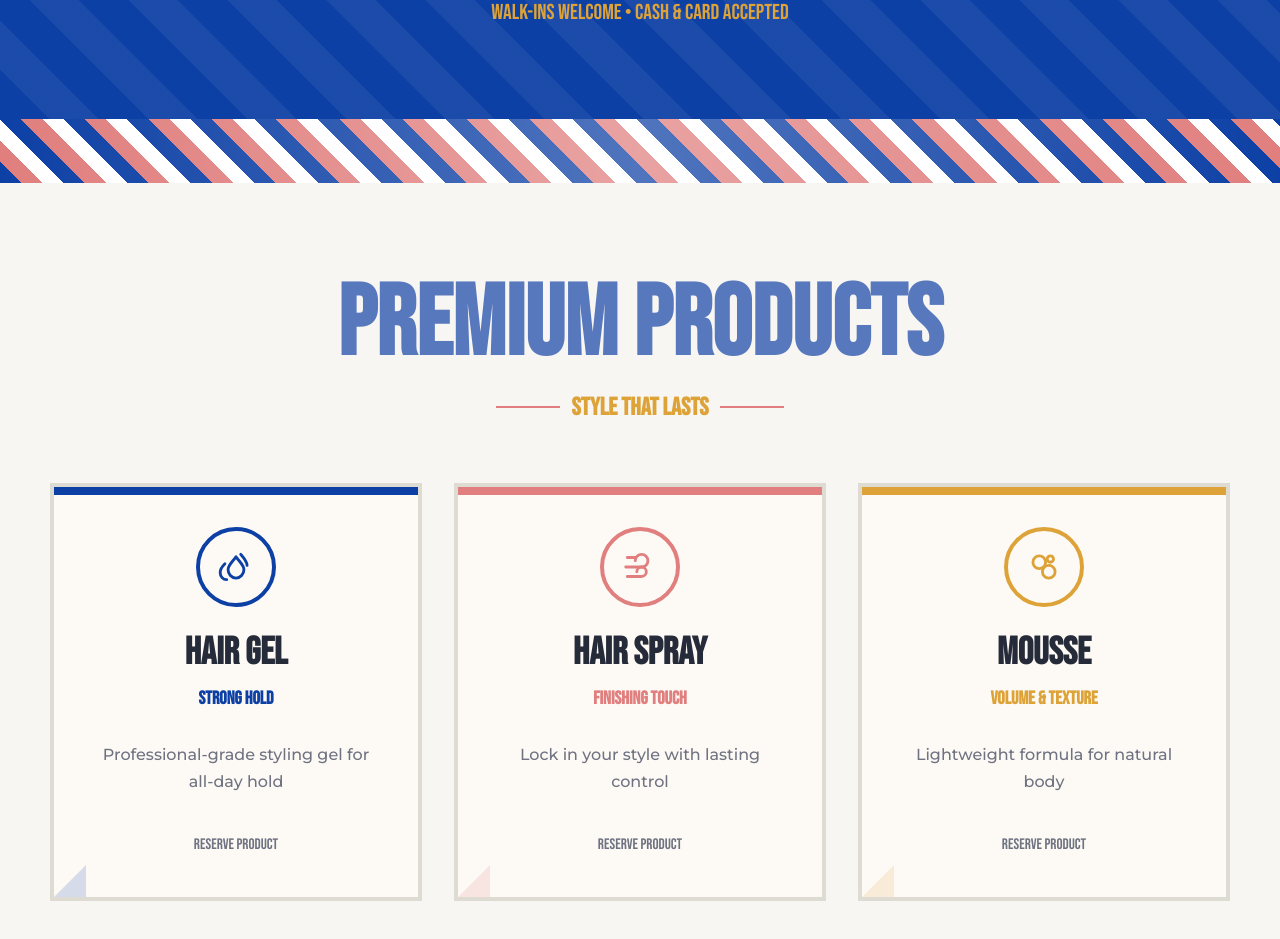
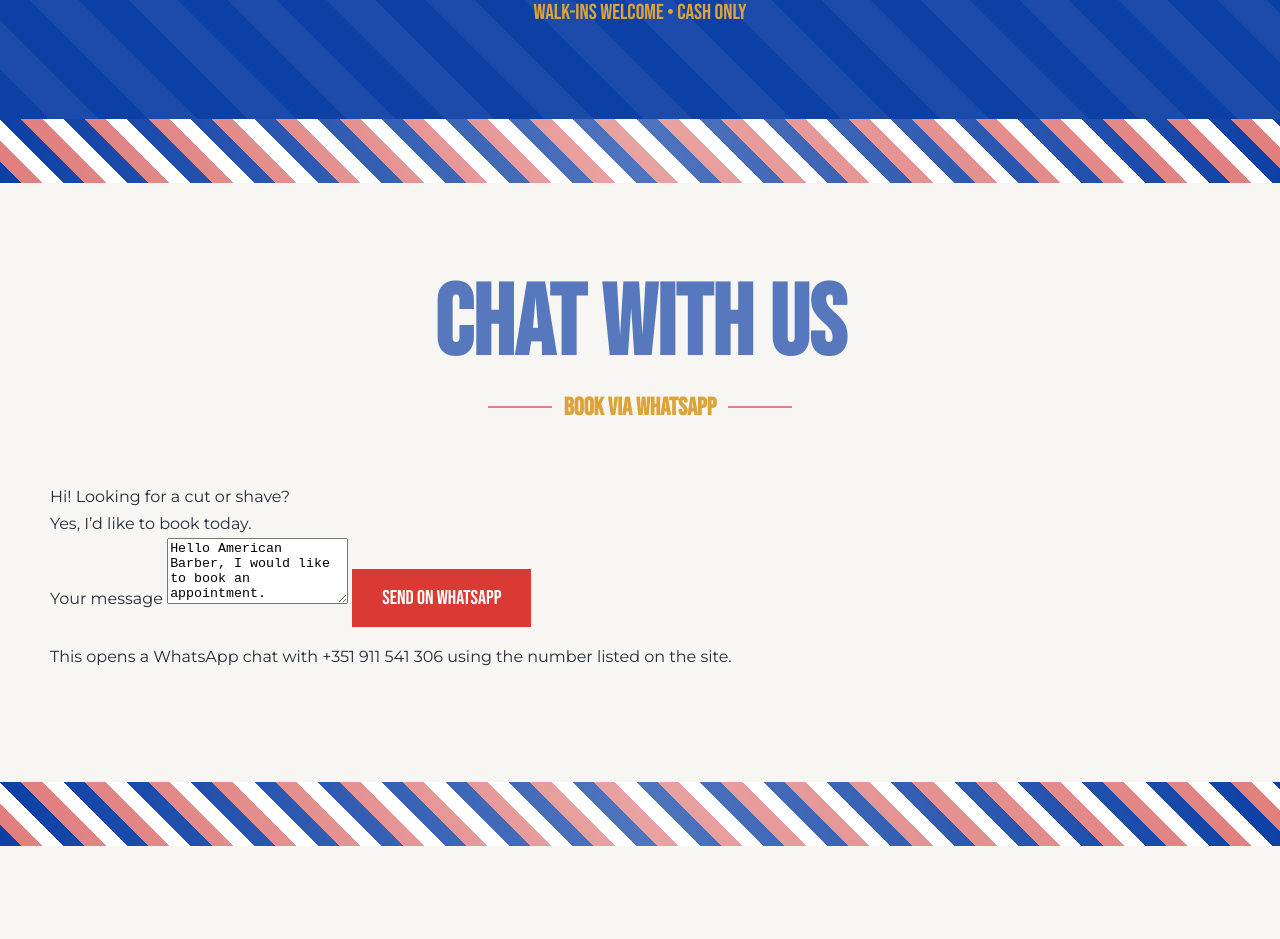
Before and after one commit to benketer94-blip/American-Barber, a plain HTML site: page index.html in a window 1280 px wide. Shown: the part 1838-2777 px from the top of the page. Drawn offline with Linux system fonts and the light colour scheme.

Commit message:
Update index.html

```diff
--- a/index.html
+++ b/index.html
@@ -155,77 +155,55 @@
             </article>
           </div>
 
-          <p class="note">Walk-ins welcome • Cash &amp; card accepted</p>
+          <p class="note">Walk-ins welcome • Cash only</p>
         </div>
       </section>
 
       <div class="barber-pole" aria-hidden="true"></div>
 
-      <section class="products">
+      <section class="products" id="products">
         <div class="container">
           <header class="section-title">
-            <h2>Premium Products</h2>
+            <h2>Chat With Us</h2>
             <div class="subhead">
               <span></span>
-              <strong>Style That Lasts</strong>
+              <strong>Book via WhatsApp</strong>
               <span></span>
             </div>
           </header>
 
-          <div class="product-grid">
-            <button
-              class="product-card product-card--blue"
-              type="button"
-              data-product="Hair Gel - Strong Hold"
-            >
-              <div class="product-icon">
-                <svg viewBox="0 0 24 24" aria-hidden="true">
-                  <path d="M7 13.5c0 3 2.2 5.5 5 5.5s5-2.5 5-5.5c0-2.6-3-5-5-8-2 3-5 5.4-5 8Z" />
-                  <path d="M5 10c-1.7 1.7-3 3.4-3 5.5C2 18 3.8 20 6.1 20" />
-                  <path d="M15 4c2 2.3 4 4.5 4 7" />
-                </svg>
+          <div class="chat-shell">
+            <div class="chat-card">
+              <div class="chat-bubbles" aria-hidden="true">
+                <div class="chat-bubble chat-bubble--barber">
+                  Hi! Looking for a cut or shave?
+                </div>
+                <div class="chat-bubble chat-bubble--user">
+                  Yes, I’d like to book today.
+                </div>
               </div>
-              <h3>Hair Gel</h3>
-              <strong>Strong Hold</strong>
-              <p>Professional-grade styling gel for all-day hold</p>
-              <span>Reserve Product</span>
-            </button>
 
-            <button
-              class="product-card product-card--red"
-              type="button"
-              data-product="Hair Spray - Finishing Touch"
-            >
-              <div class="product-icon">
-                <svg viewBox="0 0 24 24" aria-hidden="true">
-                  <path d="M3 12h10a4 4 0 1 0-4-4" />
-                  <path d="M4 6h5" />
-                  <path d="M4 18h9a3 3 0 1 0-3-3" />
-                </svg>
-              </div>
-              <h3>Hair Spray</h3>
-              <strong>Finishing Touch</strong>
-              <p>Lock in your style with lasting control</p>
-              <span>Reserve Product</span>
-            </button>
+              <form class="chat-form" id="whatsapp-chat-form">
+                <label for="whatsapp-message">Your message</label>
+                <textarea
+                  id="whatsapp-message"
+                  name="whatsapp-message"
+                  rows="4"
+                  placeholder="Tell us what you need..."
+                >Hello American Barber, I would like to book an appointment.</textarea>
+                <button class="button button--primary" type="submit">
+                  Send on WhatsApp
+                </button>
+              </form>
 
-            <button
-              class="product-card product-card--gold"
-              type="button"
-              data-product="Mousse - Volume & Texture"
-            >
-              <div class="product-icon">
-                <svg viewBox="0 0 24 24" aria-hidden="true">
-                  <circle cx="9" cy="9" r="4" />
-                  <circle cx="15" cy="15" r="4" />
-                  <circle cx="16" cy="7" r="2" />
-                </svg>
-              </div>
-              <h3>Mousse</h3>
-              <strong>Volume &amp; Texture</strong>
-              <p>Lightweight formula for natural body</p>
-              <span>Reserve Product</span>
-            </button>
+              <p class="chat-note">
+                This opens a WhatsApp chat with
+                <a href="https://wa.me/351911541306" target="_blank" rel="noopener">
+                  +351 911 541 306
+                </a>
+                using the number listed on the site.
+              </p>
+            </div>
           </div>
         </div>
       </section>
@@ -351,8 +329,8 @@
                 <path d="M12 6v6l4 2" />
               </svg>
               <strong>Hours</strong>
-              <span>Mon - Sat: 9:00 - 19:00</span>
-              <small>Sunday: Closed</small>
+              <span>Mon - Fri: 9:00 - 17:00</span>
+              <small>Weekend: Closed</small>
             </div>
 
             <a href="mailto:golanketer@gmail.com">
@@ -404,28 +382,6 @@
       </div>
     </footer>
 
-    <div class="reserve-modal" id="reserve-modal" aria-hidden="true">
-      <div class="reserve-modal__panel" role="dialog" aria-modal="true" aria-labelledby="reserve-title">
-        <button class="reserve-modal__close" type="button" aria-label="Close reservation menu">
-          <svg viewBox="0 0 24 24" aria-hidden="true">
-            <path d="M18 6 6 18" />
-            <path d="m6 6 12 12" />
-          </svg>
-        </button>
-
-        <p class="reserve-modal__eyebrow">Product Reservation</p>
-        <h2 id="reserve-title">Reserve Product</h2>
-        <p class="reserve-modal__product" id="reserve-product">Hair Gel - Strong Hold</p>
-
-        <form id="reserve-form">
-          <label for="pickup-date">Pickup date</label>
-          <input id="pickup-date" name="pickup-date" type="date" required />
-          <p class="reserve-modal__error" id="reserve-error" aria-live="polite"></p>
-          <button class="button button--primary" type="submit">Reserve</button>
-        </form>
-      </div>
-    </div>
-
     <script src="script.js"></script>
   </body>
 </html>
```
